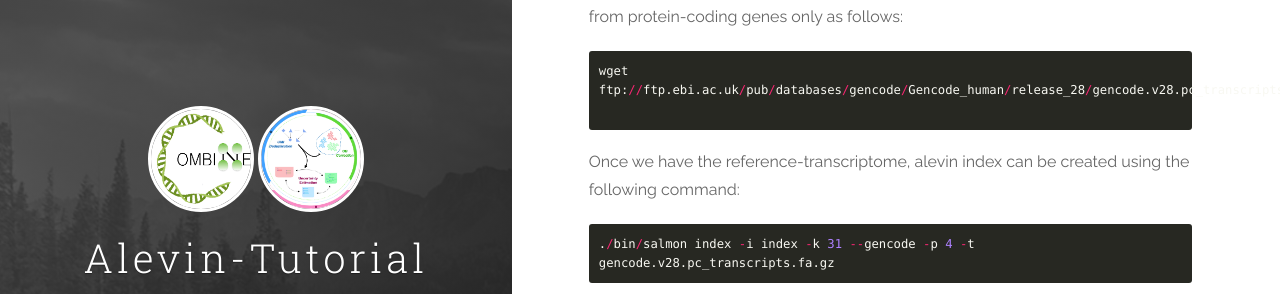
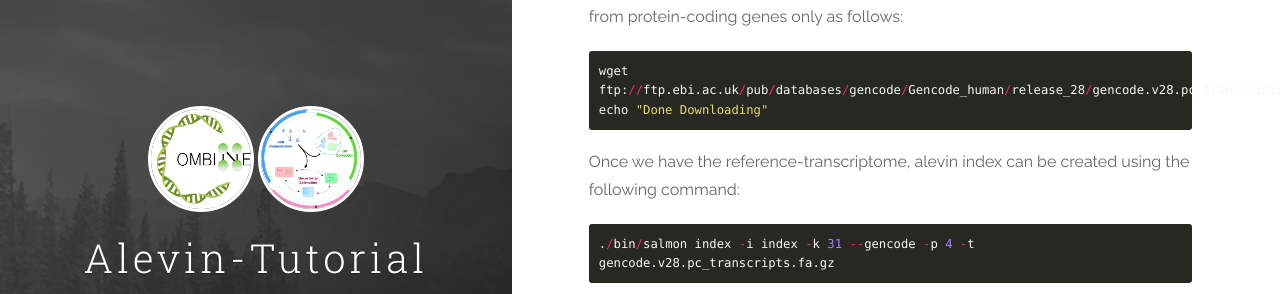
Before and after one commit to COMBINE-lab/alevin-tutorial, a Jekyll site: the page built from docs/_posts/2018-22-05-setting-up-resources.markdown, in a window 1280 px wide and 900 px high, scrolled down 1027 px. Shown: the part 157-451 px from the top of the window. Built offline with Jekyll 4.4.1, drawn with Linux system fonts in a browser that asks for light colours.

Commit message:
Update 2018-22-05-setting-up-resources.markdown

````diff
--- a/docs/_posts/2018-22-05-setting-up-resources.markdown
+++ b/docs/_posts/2018-22-05-setting-up-resources.markdown
@@ -47,7 +47,7 @@ In our tutorial we are working on `PBMC` data and will download human transcript
 
 ```python
 wget ftp://ftp.ebi.ac.uk/pub/databases/gencode/Gencode_human/release_28/gencode.v28.pc_transcripts.fa.gz
-
+echo "Done Downloading"
 ```
 
 Once we have the reference-transcriptome, alevin index can be created using the following command:
````
